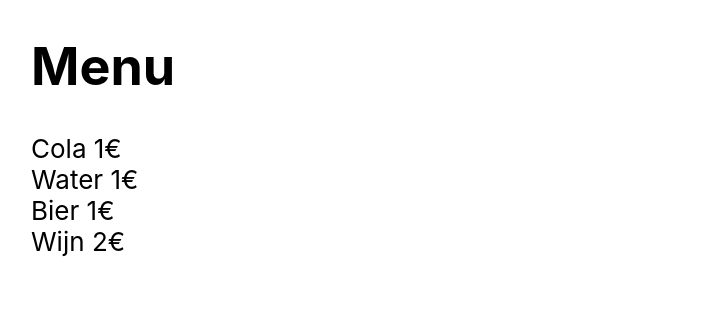
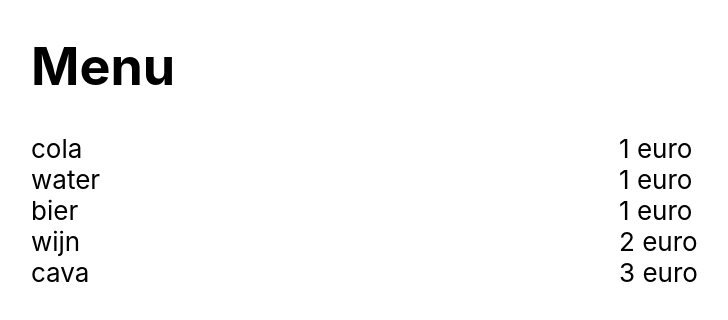
Before and after one commit to BsgMax00/menucard, a React (Create React App) app: page / in a window 1280 px wide. Shown: the top 320 px of the page, without its empty margins (21-749 px from the left). Built offline with nearby package versions, Linux system fonts and the light colour scheme.

Commit message:
klaar met 5.1

```diff
--- a/src/App.js
+++ b/src/App.js
@@ -1,20 +1,24 @@
 import logo from './logo.svg';
 import './App.css';
+import {PRODUCTS_DATA} from "./data/data";
 
 function ProductLine(props){
-    const{productName} = props;
-    const{productCost} = props;
-    return <div>{productName} {productCost}</div>
+    const{product} = props;
+    return <div className="productLine">
+        <div>{product.name}</div>
+        <div>{product.price} euro</div>
+    </div>
 }
 
 function App() {
   return (
       <div>
         <h1>Menu</h1>
-        <ProductLine productName = "Cola" productCost = "1€"/>
-        <ProductLine productName = "Water" productCost = "1€"/>
-        <ProductLine productName = "Bier" productCost = "1€"/>
-        <ProductLine productName = "Wijn" productCost = "2€"/>
+            <ProductLine product = {PRODUCTS_DATA[0]}/>
+            <ProductLine product = {PRODUCTS_DATA[1]}/>
+            <ProductLine product = {PRODUCTS_DATA[2]}/>
+            <ProductLine product = {PRODUCTS_DATA[3]}/>
+            <ProductLine product = {PRODUCTS_DATA[4]}/>
       </div>
   );
 }
--- /dev/null
+++ b/src/data/data.js
@@ -0,0 +1,7 @@
+export const PRODUCTS_DATA = [
+    {name: "cola", price: 1},
+    {name: "water", price: 1},
+    {name: "bier", price: 1},
+    {name: "wijn", price: 2},
+    {name: "cava", price: 3}
+]
```
